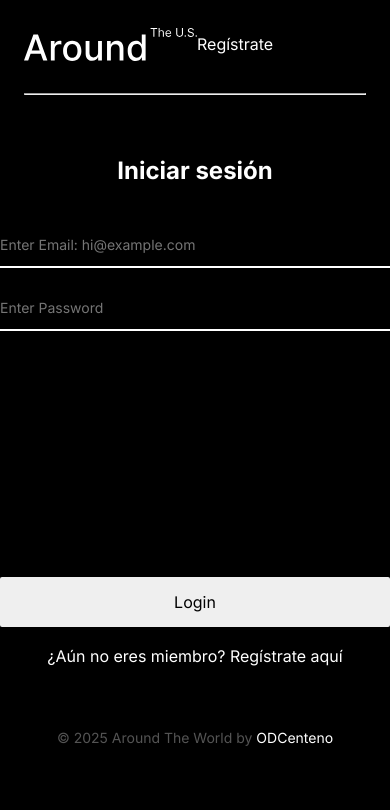
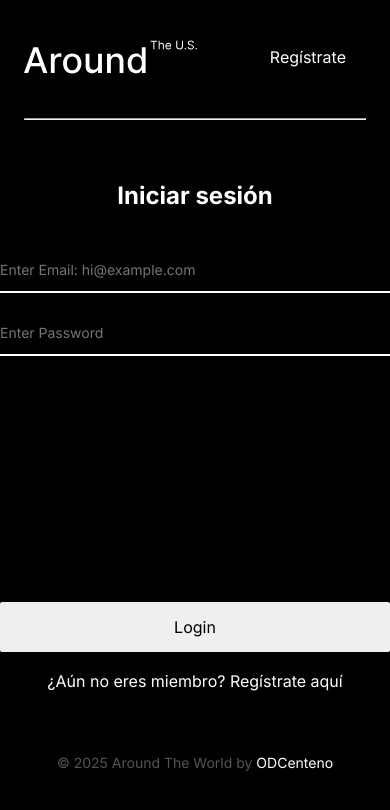
Before and after one commit to ODCenteno/web_project_around_auth, a React (Vite) app: page /signin in a window 390 px wide. Shown: the top 810 px of the page. Built offline with nearby package versions, Linux system fonts and the light colour scheme; no server answers.

Commit message:
S18: Mobile menu

```diff
--- a/src/blocks/header.css
+++ b/src/blocks/header.css
@@ -37,7 +37,7 @@
     padding-top: 28px;
   }
   .header__logo-container {
-  max-width: 173px;
+  max-width: 100%;
   display: flex;
   justify-content: space-between;
 }
--- /dev/null
+++ b/src/blocks/mobileMenu.css
@@ -0,0 +1,31 @@
+.mobile-menu {
+  background-color: #000000;
+  box-shadow: -2px 0 5px rgba(0,0,0,0.5);
+  transition: right 0.3s ease-in-out;
+  padding: 20px;
+  text-align: right;
+}
+
+.mobile-menu--hidden {
+  display: none;
+}
+
+.mobile-menu__icon {
+  width: 24px;
+  height: 24px;
+  cursor: pointer;
+}
+
+.mobile-menu__nav {
+  margin-top: 20px;
+}
+
+.mobile-menu__list {
+  list-style: none;
+  padding: 0;
+  margin: 0;
+}
+
+.mobile-menu__list-item {
+  margin-bottom: 15px;
+}
--- a/src/components/App.jsx
+++ b/src/components/App.jsx
@@ -13,13 +13,6 @@ import ProtectedRoute from './ProtectedRoute.jsx';
 import Login from './Auth/Login.jsx';
 import Register from './Auth/Register.jsx';
 import InfoTooltip from './Main/Popup/InfoTooltip.jsx';
-
-// TODO: implementar una versión móvil de la aplicación
-
-/*
-TODO: Mobile: El encabezado debe ser diferente para los usuarios autorizados y los no autorizados, según el diseño de Figma.
-TODO: Mobile: Utiliza tu marcado de componentes de formulario y ventanas modales para implementar InfoTooltip, Login y Register.
-*/
 
 function App() {
   const [currentUser, setCurrentUser] = useState({});
@@ -135,10 +128,9 @@ function App() {
       if (token) {
         setToken(token);
         setIsLoggedIn(true);
-        // TODO: Guardar el email del usuario en el estado global
         setUserEmail(email);
-        console.log("Login successful for user: ", email);
-        navigate("/", { replace: true });
+        const redirectPath = location.state?.from?.pathname || "/";
+        navigate(redirectPath, { replace: true });
       }
     })
     .catch((err) => console.log(err));
--- a/src/components/Header/Header.jsx
+++ b/src/components/Header/Header.jsx
@@ -1,10 +1,25 @@
-import { useContext } from "react"
+import { useContext, useState, useEffect } from "react"
 import { Link, useLocation } from "react-router-dom";
 import CurrentUserContext from "../../contexts/CurrentUserContext.js"
+import MobileMenu from "../Header/MobileMenu.jsx";
 
 
 export default function Header(props) {
   const { handleLogOut, aroundLogo } = props;
+  const [windowWidth, setWindowWidth] = useState(window.innerWidth);
+
+  const isMobile = windowWidth <= 568;
+
+  const updateWindowWidth = () => {
+    const currentWidth = window.innerWidth;
+    setWindowWidth(currentWidth);
+  }
+
+  useEffect(() => {
+    window.addEventListener("resize", updateWindowWidth);
+    return () => {
+      window.removeEventListener("resize", updateWindowWidth);
+  }}, []);
 
   const userContext = useContext(CurrentUserContext);
   const { userEmail, isLoggedIn } = userContext;
@@ -16,21 +31,30 @@ export default function Header(props) {
   };
 
   return (
-    <header className="header page__header">
+    <header className="header page__header" onChange={updateWindowWidth}>
       <div className="header__logo-container">
         <img src={aroundLogo} alt="Around logo" className="header__logo"></img>
         <div className="header__auth-links">
           {
-            isLoggedIn && <span className="header__link">{userEmail || "Email"}</span>
+            isMobile &&
+            <MobileMenu
+              isLoggedIn={isLoggedIn}
+              isMobile={isMobile}
+              userEmail={userEmail}
+              handleClick={handleClick}
+            ></MobileMenu>
           }
           {
-            isLoggedIn && <Link to="/signin" onClick={handleClick} className="header__link header__link_type_logout">Cerrar Sesión</Link>
+            !isMobile && isLoggedIn && <span className="header__link">{userEmail || "Email"}</span>
           }
-          { !isLoggedIn && (location.pathname === '/signin') &&
+          {
+            !isMobile && isLoggedIn && <Link to="/signin" onClick={handleClick} className="header__link header__link_type_logout">Cerrar Sesión</Link>
+          }
+          { !isMobile && !isLoggedIn && (location.pathname === '/signin') &&
             <Link to="/signup" className="header__link header__link_type_register">Regístrate</Link>
           }
-          { !isLoggedIn && (location.pathname === '/signup') &&
-            <Link to="/login" className="header__link header__link_type_login">Iniciar Sesión</Link>
+          { !isMobile && !isLoggedIn && (location.pathname === '/signup') &&
+            <Link to="/signin" className="header__link header__link_type_login">Iniciar Sesión</Link>
           }
         </div>
       </div>
--- /dev/null
+++ b/src/components/Header/MobileMenu.jsx
@@ -0,0 +1,49 @@
+import { useState } from 'react';
+import { Link } from 'react-router-dom';
+import menuIcon from '../../images/menu-icon.svg';
+import closeIcon from '../../images/close.svg';
+
+
+const MobileMenu = ({ isLoggedIn, isMobile, userEmail, handleClick }) => {
+
+  const [menuVisible, setMenuVisible] = useState(isMobile);
+  const menuClasses = `mobile-menu ${menuVisible ? 'mobile-menu--open' : ''}`;
+
+  const toggleMenu = () => {
+    setMenuVisible(!menuVisible);
+  }
+
+  return (
+    <>
+    {
+      isLoggedIn ?
+      <div className={menuClasses}>
+        <img className={`mobile-menu__icon`} onClick={toggleMenu} alt="Cerrar X" src={!menuVisible ? menuIcon : closeIcon}/>
+
+        <nav className={`mobile-menu__nav ${menuVisible ? 'menu__nav--hidden' : ''}`}>
+          <ul className='mobile-menu__list'>
+            <li className="mobile-menu__list-item header__link">{userEmail || "Email"}
+            </li>
+            <li className="mobile-menu__list-item">
+              <Link to="/signin" onClick={handleClick} className="header__link header__link_type_logout">Cerrar Sesión</Link>
+            </li>
+          </ul>
+        </nav>
+      </div>
+      :
+      <div className={menuClasses}>
+        {
+          (location.pathname === '/signin') &&
+          <Link to="/signup" className="header__link header__link_type_login">Regístrate</Link>
+        }
+        {
+          (location.pathname === '/signup') &&
+          <Link to="/signin" className="header__link header__link_type_login">Iniciar Sesión</Link>
+        }
+      </div>
+    }
+    </>
+  );
+};
+
+export default MobileMenu;
--- a/src/index.css
+++ b/src/index.css
@@ -11,3 +11,4 @@
 @import url(./blocks/footer.css);
 @import url(./blocks/main.css);
 @import url(./blocks/auth.css);
+@import url(./blocks/mobileMenu.css);
```
Also changed, not shown: src/images/menu-icon.svg (added).
